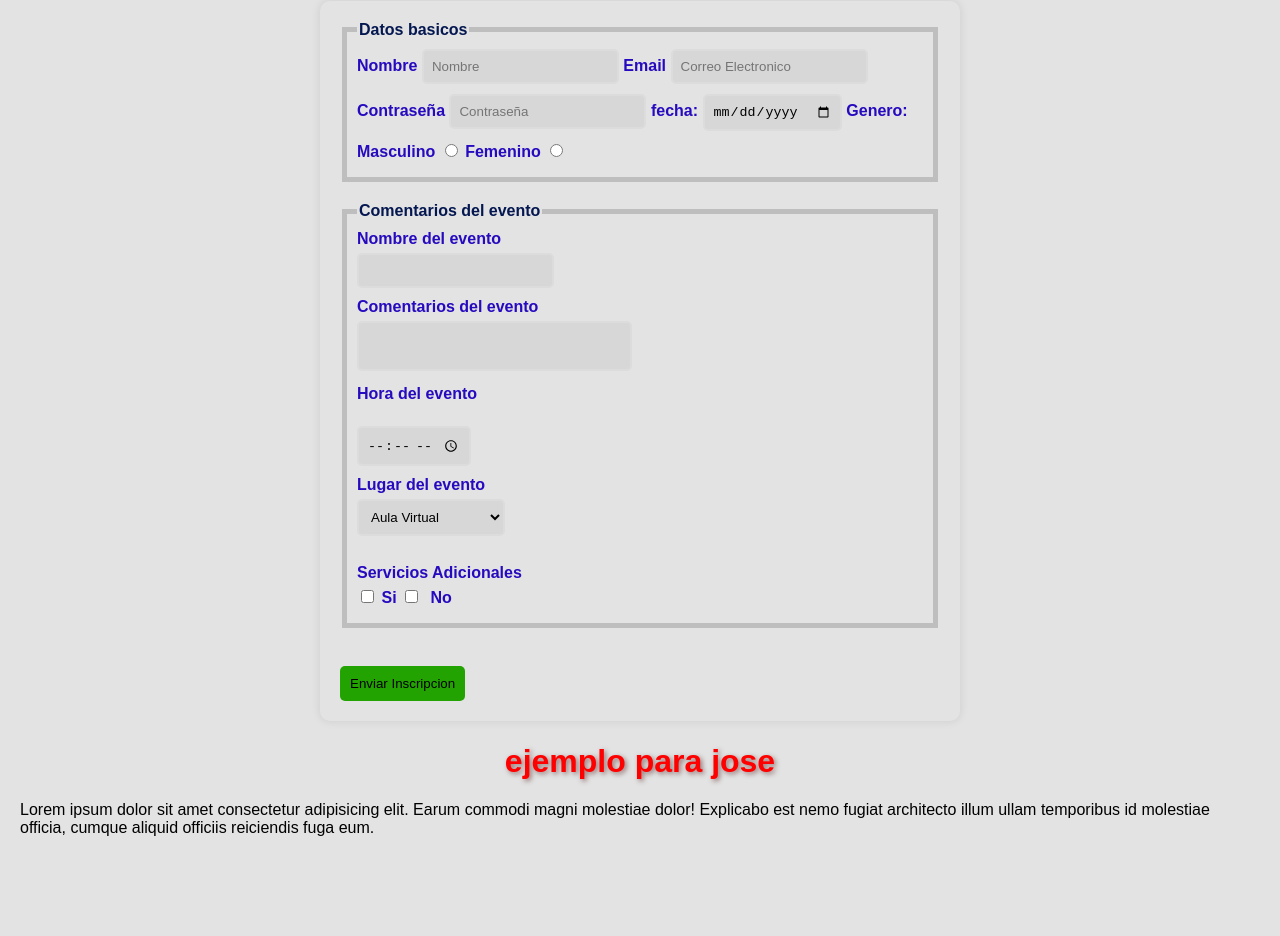
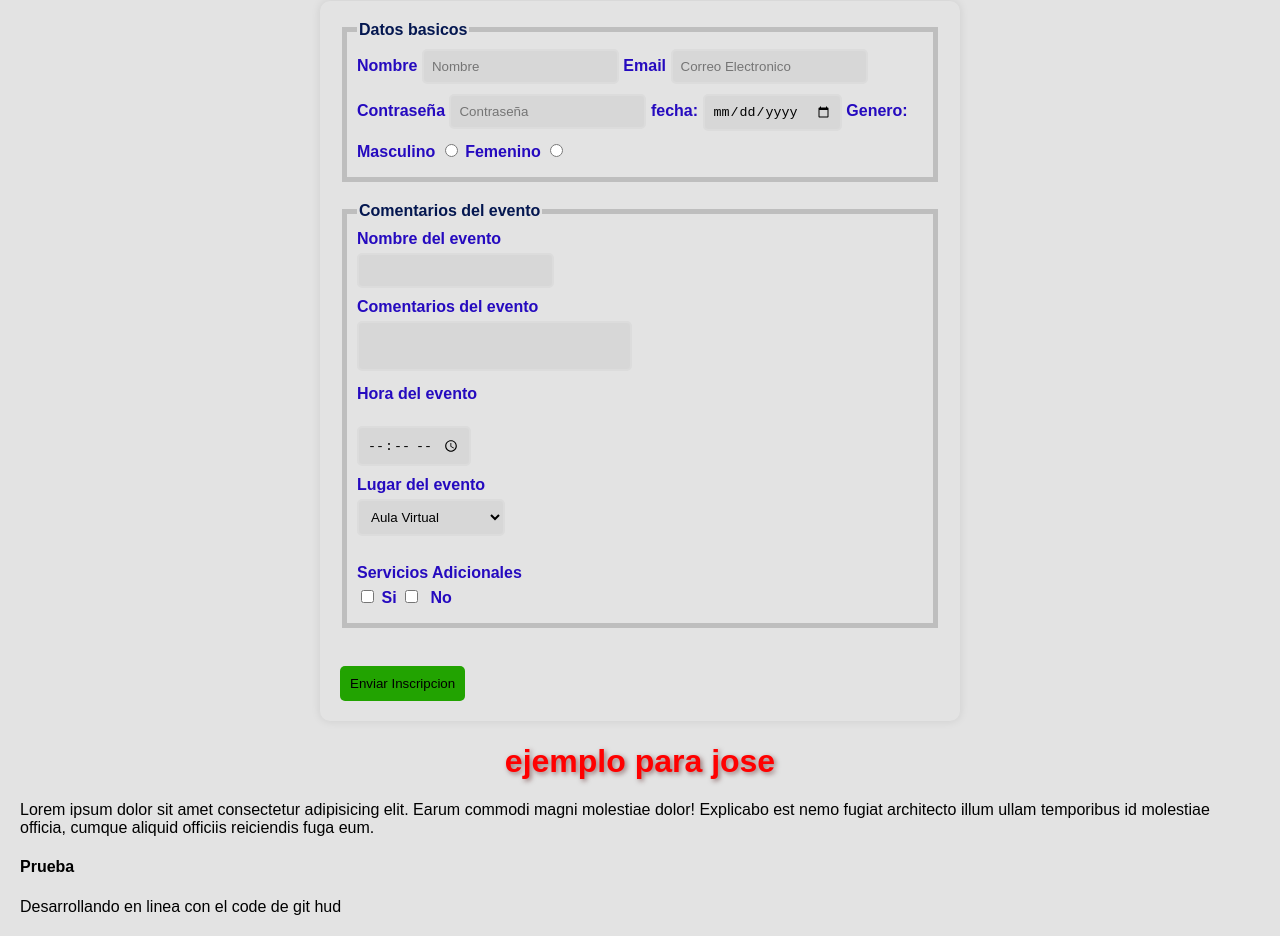
Before and after one commit to DeivisJVC/session_7, a plain HTML site: page index.html in a window 1280 px wide. Shown: the part 79-1015 px from the top of the page. Before the commit the page ends 936 px from the top, so only its background shows below. Drawn offline with Linux system fonts and the light colour scheme.

Commit message:
ejemplo2

```diff
--- a/index.html
+++ b/index.html
@@ -56,6 +56,9 @@
   <p>Lorem ipsum dolor sit amet consectetur adipisicing elit. Earum commodi magni molestiae dolor! Explicabo est nemo
     fugiat architecto illum ullam temporibus id molestiae officia, cumque aliquid officiis reiciendis fuga eum.</p>
 
+  <h4>Prueba</h4>
+  <p>Desarrollando en linea con el code de git hud</p>
+
 </body>
 
 </html>
```
